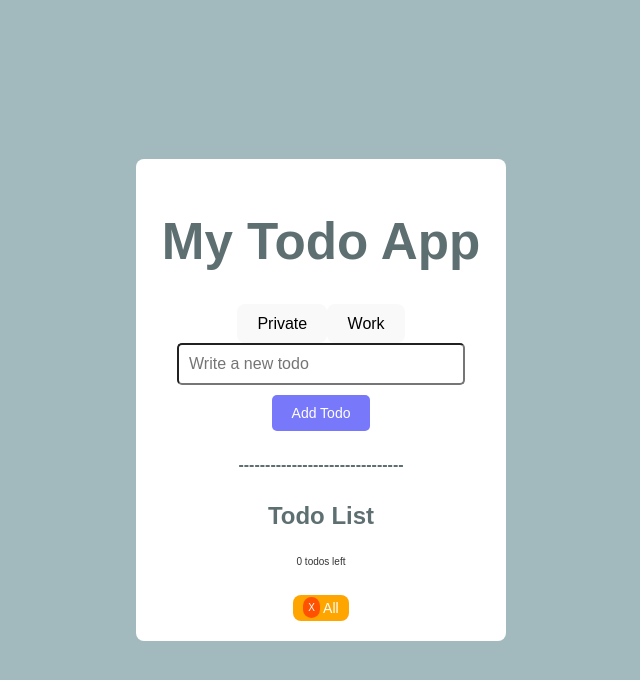
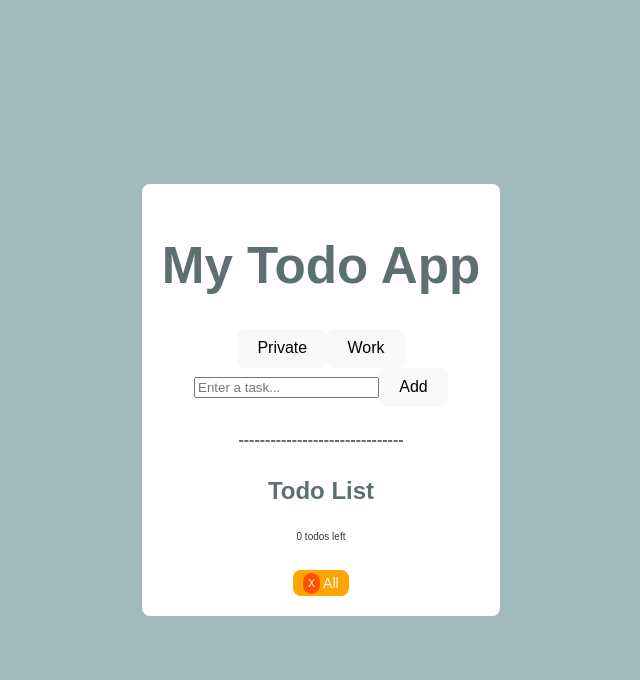
Before and after one commit to Nora-H01/react-todolist, a React (Vite) app in the folder react-todolist/: page / in a window 1280 px wide. Shown: the top 680 px of the page, without its empty margins (319-959 px from the left). Built offline with nearby package versions, Linux system fonts and the light colour scheme.

Commit message:
add active state for category Form.jsx

```diff
--- a/react-todolist/src/Form.jsx
+++ b/react-todolist/src/Form.jsx
@@ -1,25 +1,27 @@
-import React, { useRef } from "react";
+import React, { useState } from "react";
 
-const Form = ({ addTodo }) => {
-  const inputRef = useRef();
+const Form = ({ addTodo, activeTab }) => {
+  const [taskName, setTaskName] = useState("");
 
   const handleSubmit = (e) => {
-    e.preventDefault(); // Prevents page reloading
-    const newTodoName = inputRef.current.value;
-    addTodo(newTodoName); // Calls the function provided by App.jsx
-    inputRef.current.value = ""; // Reset
+    e.preventDefault();
+    if (taskName.trim()) {
+      addTodo(taskName, activeTab); // Utilise directement `activeTab` pour la catégorie
+      setTaskName(""); // Réinitialiser l'input
+    }
   };
 
   return (
-    <form onSubmit={handleSubmit}>
+    <form onSubmit={handleSubmit} className="todo-form">
       <input
         type="text"
-        placeholder="Write a new todo"
-        ref={inputRef}
-        className="todo-input"
+        value={taskName}
+        onChange={(e) => setTaskName(e.target.value)}
+        placeholder="Enter a task..."
+        className="task-input"
       />
-      <button type="submit" className="add-todo-button">
-        Add Todo
+      <button type="submit" className="add-button">
+        Add
       </button>
     </form>
   );
```
